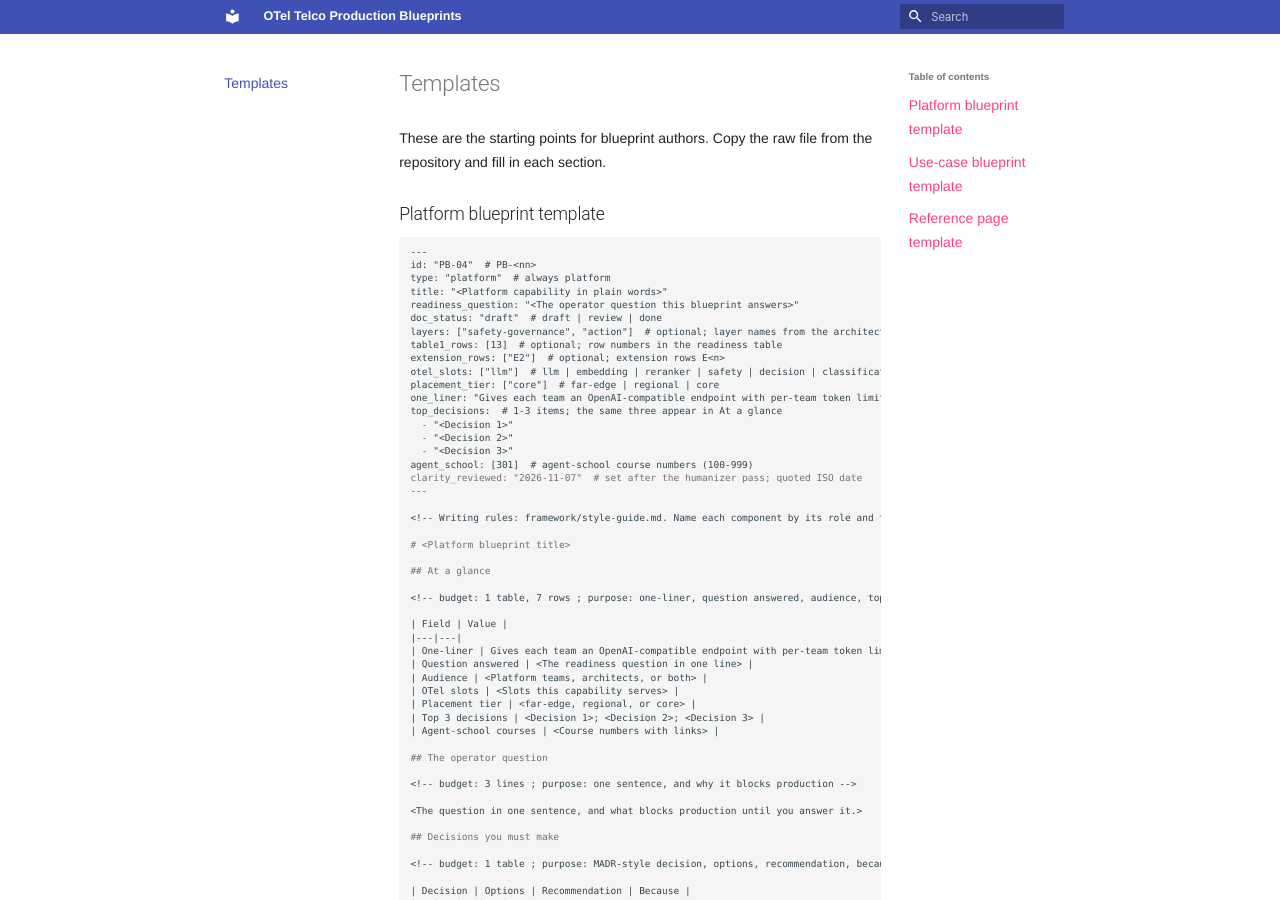
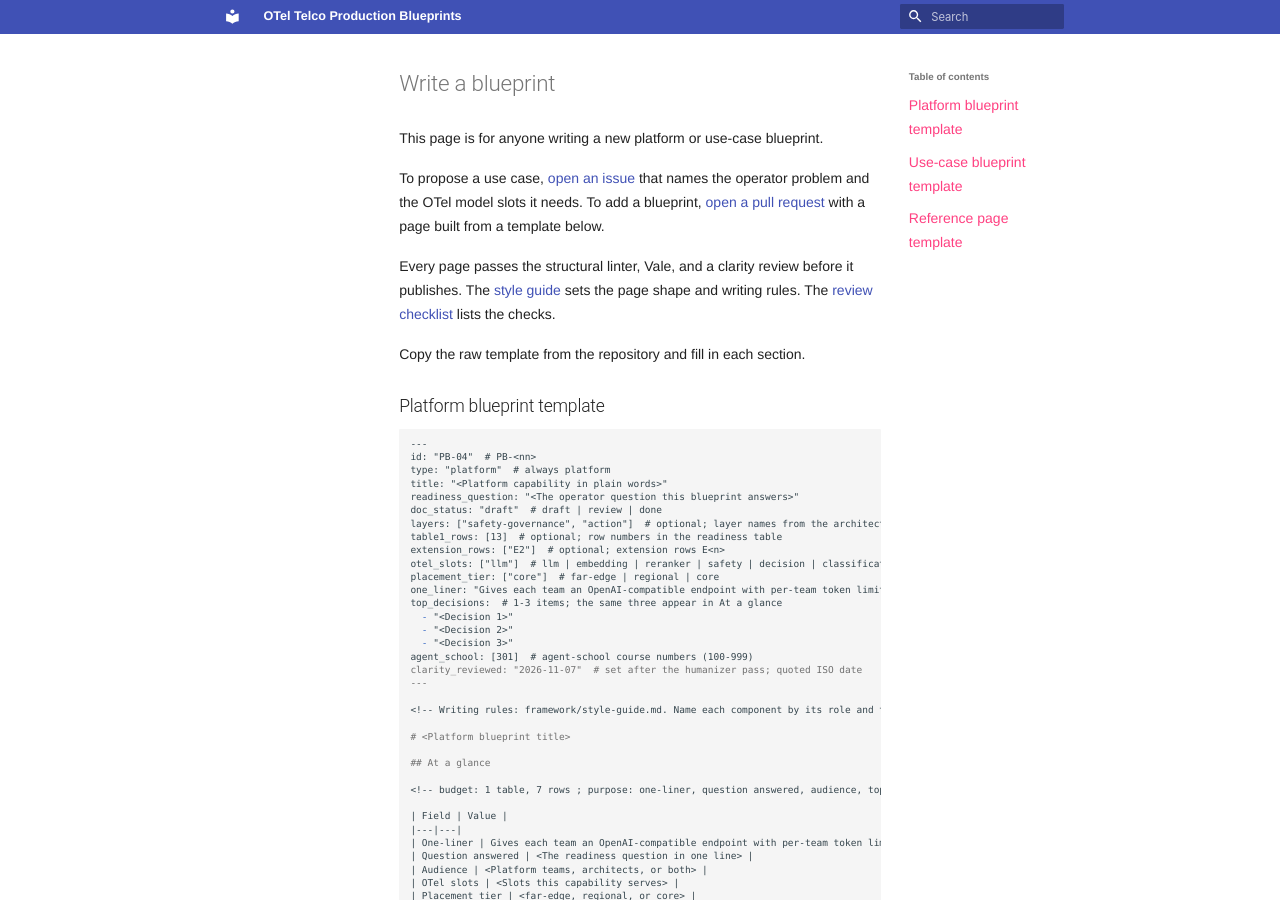
Before and after one commit to ravisharma5/otel-telco-blueprints, an MkDocs documentation site: the page built from site-src/templates.md, in a window 1280 px wide and 900 px high. Built offline with MkDocs 1.6.1 and Material for MkDocs 9.7.7, drawn with Linux system fonts in a browser that asks for light colours; nearby versions of some CDN libraries; library files that are not in the unit come from our copies; some of the changed text lies outside the part shown.

Commit message:
feat(site): turn the templates page into a Write a blueprint contributor page
- Title, H1, and a short intro: who it is for, how to propose a use case
  through an issue or pull request, and the lint, Vale, and clarity checks
- Templates leaves the header nav so it matches the explorer's five items
- Footer link on explorer and docs pages, and a README link
- Explorer footer keeps a space after each separator

```diff
--- a/mkdocs.yml
+++ b/mkdocs.yml
@@ -11,7 +11,11 @@ site_dir: site
 strict: true
 hooks:
   - tools/site/hooks.py
-copyright: Docs CC BY 4.0, code Apache-2.0
+# The footer carries the contributor page link; absolute because every page
+# depth shares this line (the merge link check resolves it).
+copyright: >-
+  Docs CC BY 4.0, code Apache-2.0 ·
+  <a href="/otel-telco-blueprints/templates/">Write a blueprint</a>
 theme:
   name: material
   # Light and dark follow the system setting, like brand/tokens.css (no toggle).
@@ -77,6 +81,7 @@ validation:
 not_in_nav: |
   /platform/*/sources/
   /catalog/*/*/sources/
+  /templates.md
 nav:
   # Same order as the explorer header; Use cases is the explorer at the site root.
   - Use cases: /otel-telco-blueprints/
@@ -110,4 +115,3 @@ nav:
       - Glossary: framework/glossary.md
       - Style guide: framework/style-guide.md
       - Review checklist: framework/review-checklist.md
-  - Templates: templates.md
--- a/site-src/templates.md
+++ b/site-src/templates.md
@@ -1,11 +1,17 @@
 ---
-title: "Templates"
+title: "Write a blueprint"
 doc_status: draft
 ---
 
-# Templates
+# Write a blueprint
 
-These are the starting points for blueprint authors. Copy the raw file from the repository and fill in each section.
+This page is for anyone writing a new platform or use-case blueprint.
+
+To propose a use case, [open an issue](https://github.com/ravisharma5/otel-telco-blueprints/issues/new) that names the operator problem and the OTel model slots it needs. To add a blueprint, [open a pull request](https://github.com/ravisharma5/otel-telco-blueprints/pulls) with a page built from a template below.
+
+Every page passes the structural linter, Vale, and a clarity review before it publishes. The [style guide](framework/style-guide.md) sets the page shape and writing rules. The [review checklist](framework/review-checklist.md) lists the checks.
+
+Copy the raw template from the repository and fill in each section.
 
 ## Platform blueprint template
 
```
Also changed, not shown: README.md (+3 -2 lines), explorer/src/content/copy.md (+1 -0 lines), 3 other files.
